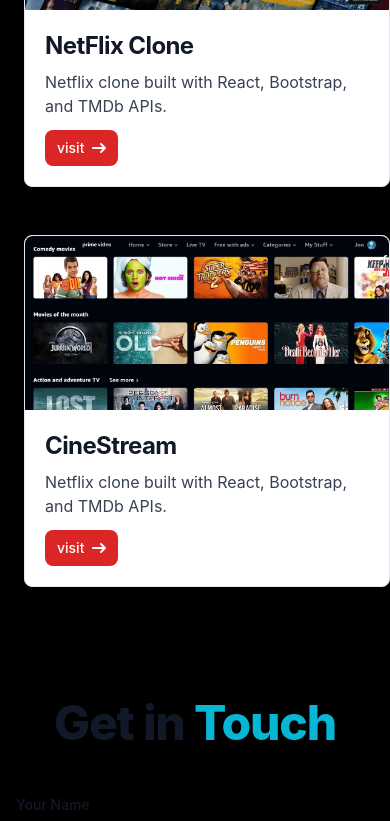
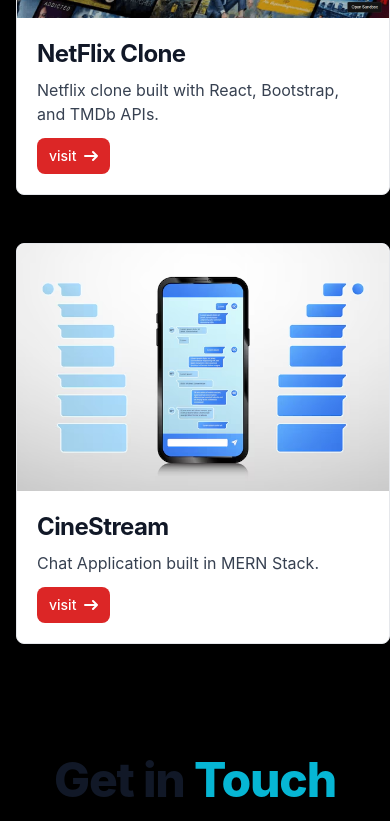
Before and after one commit to heyananthu/Portfolio_Latest, a React (Create React App) app in the folder myapp/: page / in a window 390 px wide. Shown: the part 5436-6257 px from the top of the page. Built offline with nearby package versions, Linux system fonts and the light colour scheme.

Commit message:
chat app added

```diff
--- a/myapp/src/components/Myprojects.jsx
+++ b/myapp/src/components/Myprojects.jsx
@@ -2,7 +2,7 @@
 import { motion, useAnimation } from 'framer-motion'
 import Netflixclone from './assets/netflixclone.jpg'
 import Olxclone from './assets/olx clone.jpg'
-import Film from './assets/film copy.jpg'
+import chatApp from './assets/chatapp.jpg'
 function Myprojects() {
   const controls1 = useAnimation();
   const controls2 = useAnimation();
@@ -62,7 +62,7 @@
       <h1 className="text-white font-black text-5xl text-center">
         <span className="text-cyan-500">My</span> Projects
       </h1>
-      <div className="sm:flex sm:ml-24 sm:mt-12 relative z-20 ml-6">
+      <div className="sm:flex sm:ml-24 sm:mt-12 relative z-20 ml-4">
         <div ref={ref1} className="w-full max-w-md">
           <motion.div
             initial={{ opacity: 0, y: 100 }}
@@ -71,7 +71,7 @@
             className="max-w-sm mt-12  bg-white border border-gray-200 rounded-lg shadow dark:bg-gray-800 dark:border-gray-700"
           >
             <a href="#">
-              <img className="rounded-t-lg"  src={Olxclone} alt="Netflix Clone" />
+              <img className="rounded-t-lg" src={Olxclone} alt="Netflix Clone" />
             </a>
             <div className="p-5">
               <a href="#">
@@ -111,24 +111,24 @@
             </div>
           </motion.div>
         </div>
-        <div ref={ref3} className="w-full max-w-md mt-12">
+        <div ref={ref3} className="w-full max-w-md mt-12 ">
           <motion.div
             initial={{ opacity: 0, y: 100 }}
             animate={controls3}
             transition={{ type: "spring", stiffness: 100, damping: 14, delay: 0.5 }}
-            className="max-w-sm bg-white border border-gray-200 rounded-lg shadow dark:bg-gray-800 dark:border-gray-700"
+            className="max-w-sm bg-white border border-gray-200 rounded-lg shadow dark:bg-gray-800 dark:border-gray-700 sm:h-[22.5rem]"
           >
             <a href="#">
-              <img className="rounded-t-lg" src={Film} alt="Netflix Clone" />
+              <img className="rounded-t-lg sm:h-[11.5rem] sm:w-full" src={chatApp} alt="Netflix Clone" />
             </a>
             <div className="p-5">
               <a href="#">
                 <h5 className="mb-2 text-2xl font-bold tracking-tight text-gray-900 dark:text-white">CineStream</h5>
               </a>
-              <p className="mb-3 font-normal text-gray-700 dark:text-gray-400">Netflix clone built with React, Bootstrap, and TMDb APIs.</p>
-              <a href="https://669cabd2017118254bb7cd24--thriving-truffle-729d42.netlify.app/" className="inline-flex items-center px-3 py-2 text-sm font-medium text-center text-white bg-red-600 rounded-lg hover:bg-blue-900 focus:ring-4 focus:outline-none focus:ring-red-500 dark:bg-blue-600 dark:hover:bg-red-700 dark:focus:ring-red-800">
+              <p className="mb-3 font-normal text-gray-700 dark:text-gray-400">Chat Application built in MERN Stack.</p>
+              <a href="https://chatapp-2025-1-frondend.onrender.com/" className="inline-flex items-center px-3 py-2 text-sm font-medium text-center text-white bg-red-600 rounded-lg hover:bg-blue-900 focus:ring-4 focus:outline-none focus:ring-red-500 dark:bg-blue-600 dark:hover:bg-red-700 dark:focus:ring-red-800">
                 visit
-                <svg className="rtl:rotate-180 w-3.5 h-3.5 ms-2" aria-hidden="true" xmlns="http://www.w3.org/2000/svg" fill="none" viewBox="0 0 14 10">
+                <svg className="rtl:rotate-180 w-3.5 h-3.5 ms-2 " aria-hidden="true" xmlns="http://www.w3.org/2000/svg" fill="none" viewBox="0 0 14 10">
                   <path stroke="currentColor" strokeLinecap="round" strokeLinejoin="round" strokeWidth="2" d="M1 5h12m0 0L9 1m4 4L9 9" />
                 </svg>
               </a>
```
Also changed, not shown: myapp/src/components/assets/chatapp.jpg (added).
